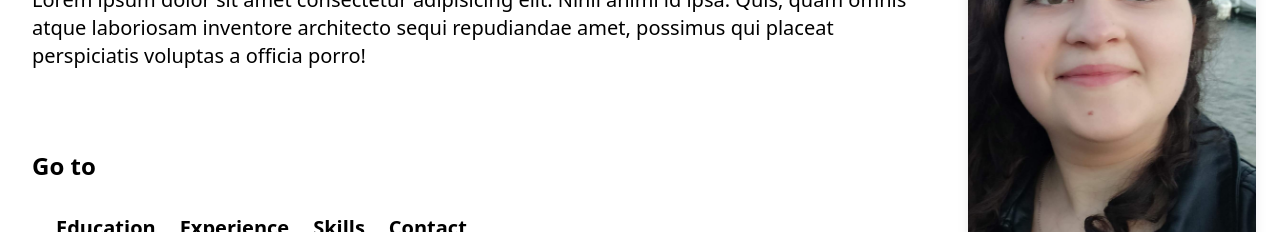
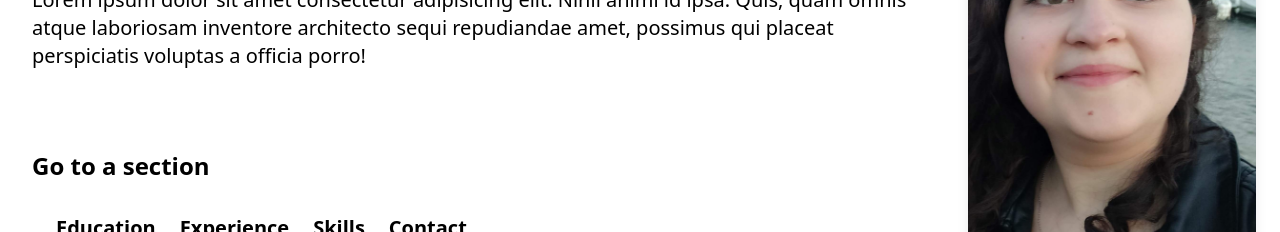
Before and after one commit to abderrezakBKZ/Portfolio, a Vue app: page / in a window 1280 px wide. Shown: the part 202-434 px from the top of the page. Built offline with nearby package versions, Linux system fonts and the light colour scheme.

Commit message:
hosting on heroku

```diff
--- a/src/components/Header.vue
+++ b/src/components/Header.vue
@@ -10,7 +10,7 @@
           repudiandae amet, possimus qui placeat perspiciatis voluptas a officia
           porro!
         </p>
-        <p class="text-2xl font-bold pt-6 lg:pt-20">Go to</p>
+        <p class="text-2xl font-bold pt-6 lg:pt-20">Go to a section</p>
         <div class="flex flex-row pt-4 lg:pt-8">
             <p class="text-xl font-semibold ml-6">Education</p>
             <p class="text-xl font-semibold ml-6">Experience</p>
```
